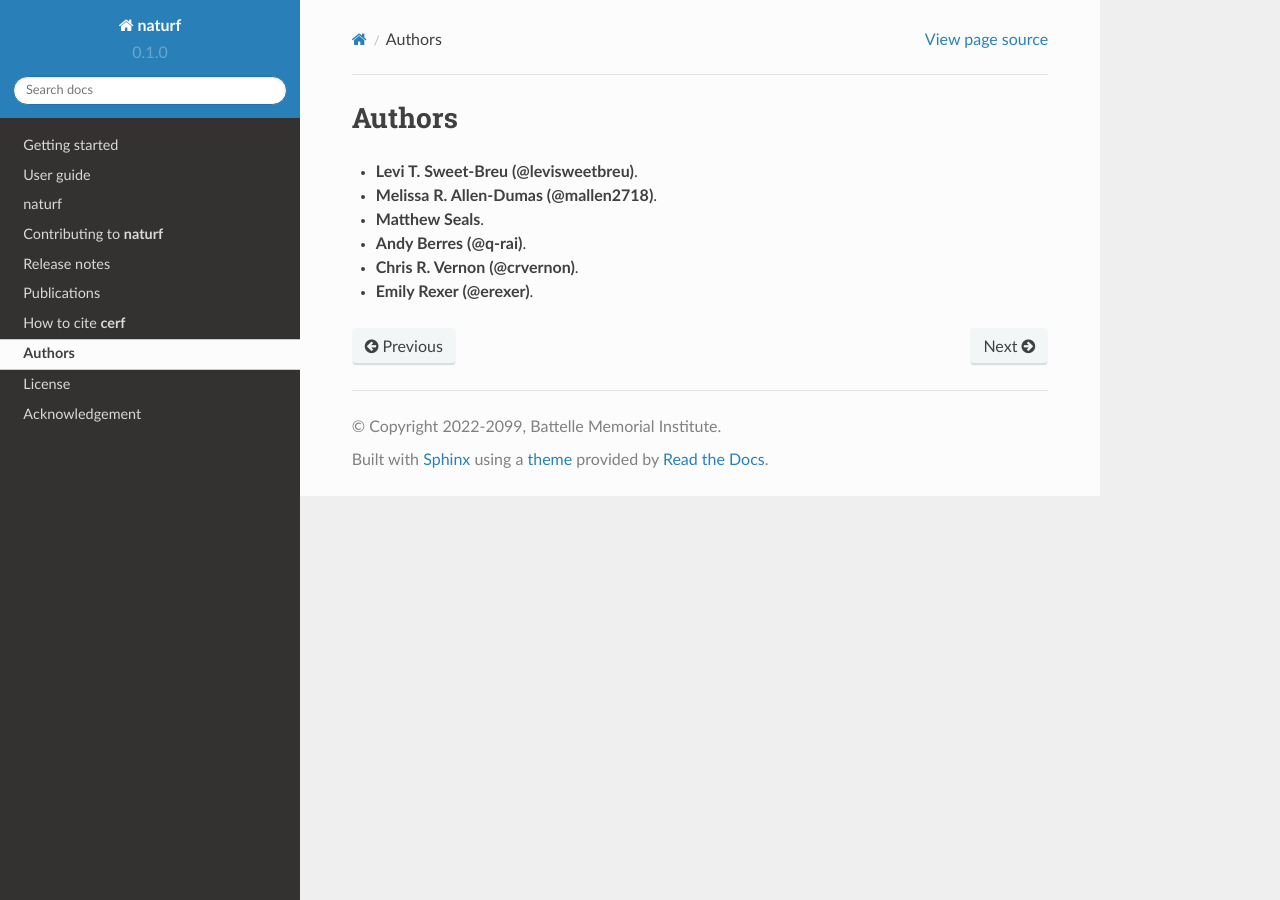
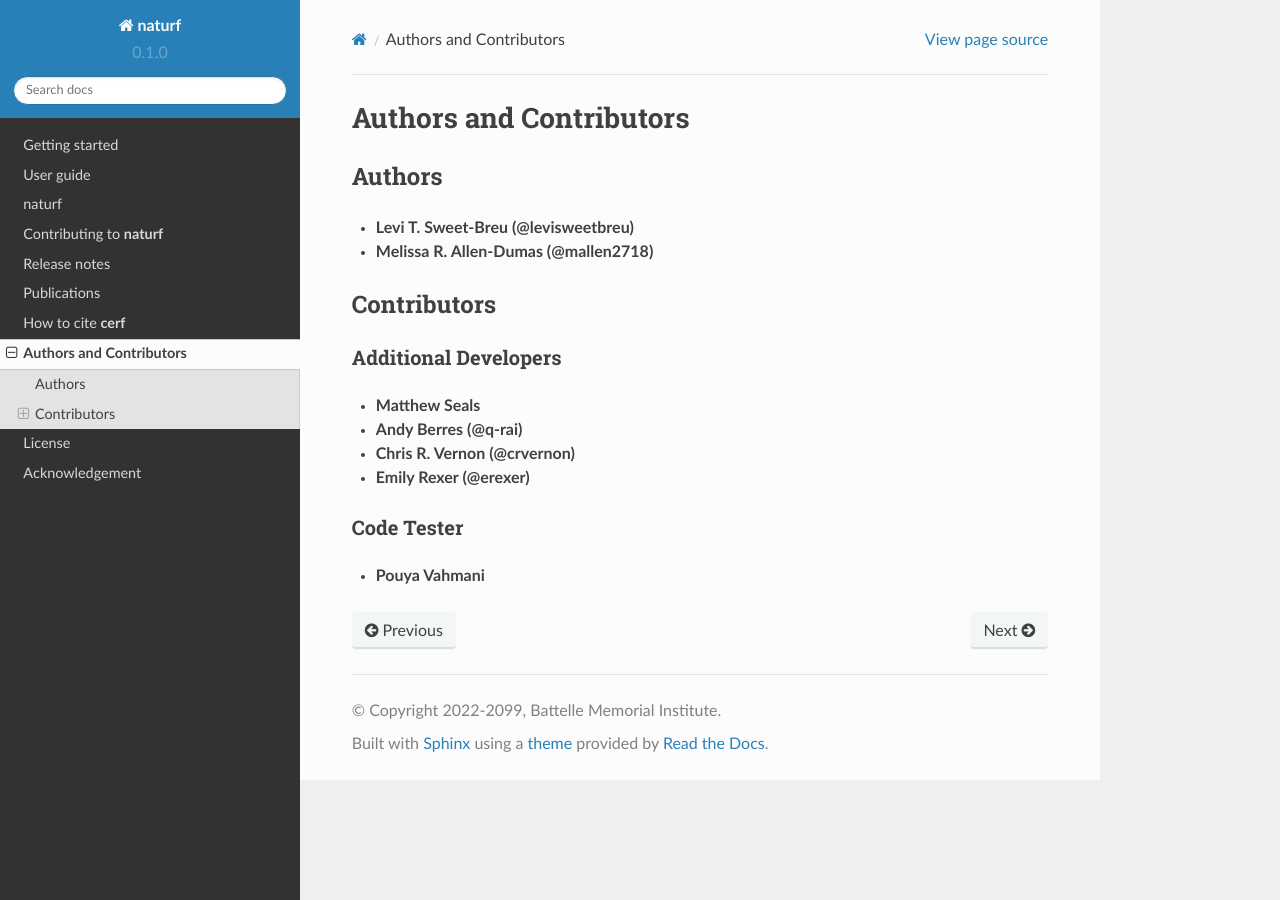
Before and after one commit to IMMM-SFA/naturf, a Sphinx documentation site: the page built from docs/source/authors.rst, in a window 1280 px wide. Built offline with Sphinx 7.4.7 and the Read the Docs theme 2.0.0, drawn with Linux system fonts in a browser that asks for light colours; formulas are drawn with MathJax 3.

Commit message:
edited authors and contributors

```diff
--- a/docs/source/authors.rst
+++ b/docs/source/authors.rst
@@ -1,9 +1,24 @@
+Authors and Contributors
+========================
+
 Authors
-=======
+-------
 
-* **Levi T. Sweet-Breu (@levisweetbreu)**.
-* **Melissa R. Allen-Dumas (@mallen2718)**.
-* **Matthew Seals**.
-* **Andy Berres (@q-rai)**.
-* **Chris R. Vernon (@crvernon)**.
-* **Emily Rexer (@erexer)**.
+* **Levi T. Sweet-Breu (@levisweetbreu)**
+* **Melissa R. Allen-Dumas (@mallen2718)**
+
+Contributors
+------------
+
+Additional Developers
+^^^^^^^^^^^^^^^^^^^^^
+
+* **Matthew Seals**
+* **Andy Berres (@q-rai)**
+* **Chris R. Vernon (@crvernon)**
+* **Emily Rexer (@erexer)**
+
+Code Tester
+^^^^^^^^^^^
+
+* **Pouya Vahmani**
```
